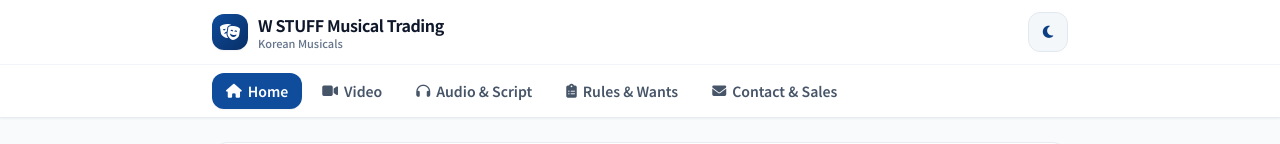
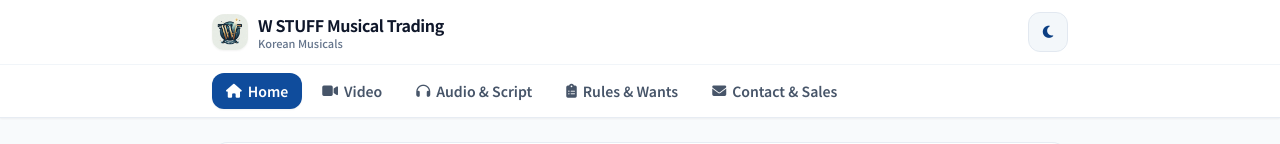
Before and after one commit to w-stuff-musical/w-stuff-musical.github.io, a plain HTML site: page index.html in a window 1280 px wide. Shown: the top 144 px of the page. Drawn offline with nearby package versions, Linux system fonts and the light colour scheme; a web font is replaced by a local one.

Commit message:
Update index.html

```diff
--- a/index.html
+++ b/index.html
@@ -70,9 +70,8 @@
     <div class="max-w-4xl mx-auto px-3 sm:px-5 py-3 flex items-center justify-between gap-2">
       <!-- Brand / Site Title -->
       <button type="button" onclick="switchMainTab('home')" class="flex items-center gap-2.5 text-left group focus:outline-none min-w-0">
-        <div class="w-9 h-9 rounded-xl bg-gradient-to-br from-royal-600 to-royal-800 text-white flex items-center justify-center shadow-sm shrink-0 group-hover:scale-105 transition-transform">
-          <i class="fa-solid fa-masks-theater text-base"></i>
-        </div>
+                <img src="logo.jpg" alt="W STUFF Logo"
+          class="w-9 h-9 rounded-xl object-cover shadow-sm shrink-0 group-hover:scale-105 transition-transform">
         <div class="leading-tight truncate">
           <h1 class="font-extrabold text-sm sm:text-base tracking-tight text-slate-900 dark:text-white truncate">
             W STUFF Musical Trading
```
